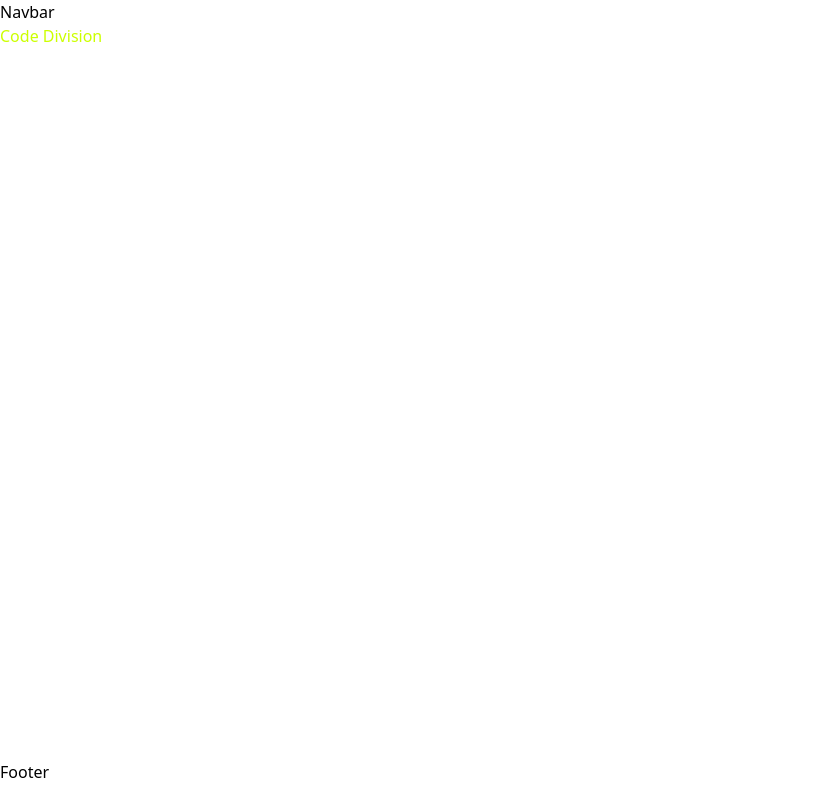
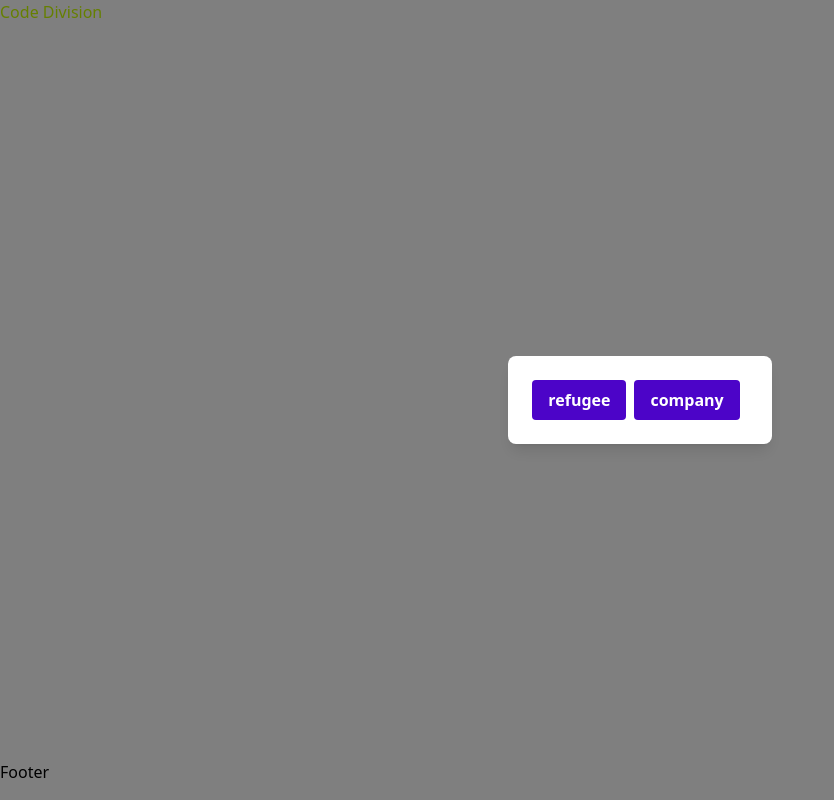
Before and after one commit to cfgglasgow24/Team-6, a React (Create React App) app in the folder client/: page / in a window 1280 px wide. Shown: the whole page, without its empty margins (0-834 px from the left). Built offline with nearby package versions, Linux system fonts and the light colour scheme.

Commit message:
inital navbar

```diff
--- a/client/src/components/layout/Navbar.tsx
+++ b/client/src/components/layout/Navbar.tsx
@@ -1,3 +1,84 @@
+import { useState } from "react";
+import { UserType } from "../types/UserType";
+
+interface NavBarComponentProps {
+    handleUserTypeSelect: (userType: UserType) => void;
+}
+
 export default function Navbar() {
-    return <div>Navbar</div>;
+    const [userType, setUserType] = useState<UserType>(() => {
+        const storedUserType = localStorage.getItem("userType");
+        return storedUserType ? JSON.parse(storedUserType) : null;
+    });
+
+    function handleUserTypeSelect(userType: UserType) {
+        setUserType(userType);
+        localStorage.setItem("userType", JSON.stringify(userType));
+    }
+
+    if (userType === UserType.REFUGEE) {
+        return <RefugeeNavbar handleUserTypeSelect={handleUserTypeSelect} />;
+    } else if (userType === UserType.COMPANY) {
+        return <CompanyNavbar handleUserTypeSelect={handleUserTypeSelect} />;
+    } else {
+        return <GetUserTypePopup handleUserTypeSelect={handleUserTypeSelect} />;
+    }
 }
+
+function RefugeeNavbar({ handleUserTypeSelect }: NavBarComponentProps) {
+    return (
+        <nav>
+            <div>Refugee Navbar</div>
+            <button onClick={() => handleUserTypeSelect(UserType.COMPANY)}>
+                Switch to Company
+            </button>
+        </nav>
+    );
+}
+
+function CompanyNavbar({ handleUserTypeSelect }: NavBarComponentProps) {
+    return (
+        <nav>
+            <div>Company Navbar</div>
+            <button onClick={() => handleUserTypeSelect(UserType.REFUGEE)}>
+                Switch to Company
+            </button>
+        </nav>
+    );
+}
+
+function GetUserTypePopup({ handleUserTypeSelect }: NavBarComponentProps) {
+    return (
+        <div className="fixed top-0 left-0 w-full h-full bg-black bg-opacity-50 flex justify-center items-center">
+            <div className="bg-white p-6 rounded-lg shadow-lg text-center">
+                <UserTypePopUpButton
+                    userType={UserType.REFUGEE}
+                    setUserType={handleUserTypeSelect}
+                />
+                <UserTypePopUpButton
+                    userType={UserType.COMPANY}
+                    setUserType={handleUserTypeSelect}
+                />
+            </div>
+        </div>
+    );
+}
+
+interface UserTypePopUpButtonProps {
+    userType: UserType;
+    setUserType: (userType: UserType) => void;
+}
+
+function UserTypePopUpButton({
+    userType,
+    setUserType,
+}: UserTypePopUpButtonProps) {
+    return (
+        <button
+            onClick={() => setUserType(userType)}
+            className="bg-secondary-600 hover:bg-secondary-700 text-white font-bold py-2 px-4 mr-2 rounded focus:outline-none focus:shadow-outline"
+        >
+            {userType}
+        </button>
+    );
+}
--- /dev/null
+++ b/client/src/components/types/UserType.tsx
@@ -0,0 +1,4 @@
+export enum UserType {
+    REFUGEE = "refugee",
+    COMPANY = "company",
+}
```
